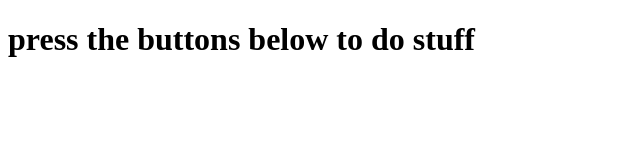
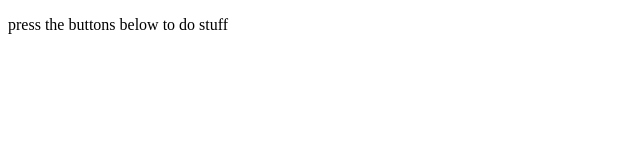
Before and after one commit to aberroboticsclub/blackbot, a plain HTML site: page Blackbot controls/index.html in a window 1280 px wide. Shown: the whole page, without its empty margins (0-640 px from the left). Drawn offline with Linux system fonts and the light colour scheme.

Commit message:
Update index.html

```diff
--- a/Blackbot controls/index.html
+++ b/Blackbot controls/index.html
@@ -4,6 +4,6 @@
 	<title> Mestyn's robot's controls </title>
 </header>
 <body>
-	<h1> press the buttons below to do stuff</h1>
+<p> press the buttons below to do stuff</p>
 		</body>
 		</html>
```
